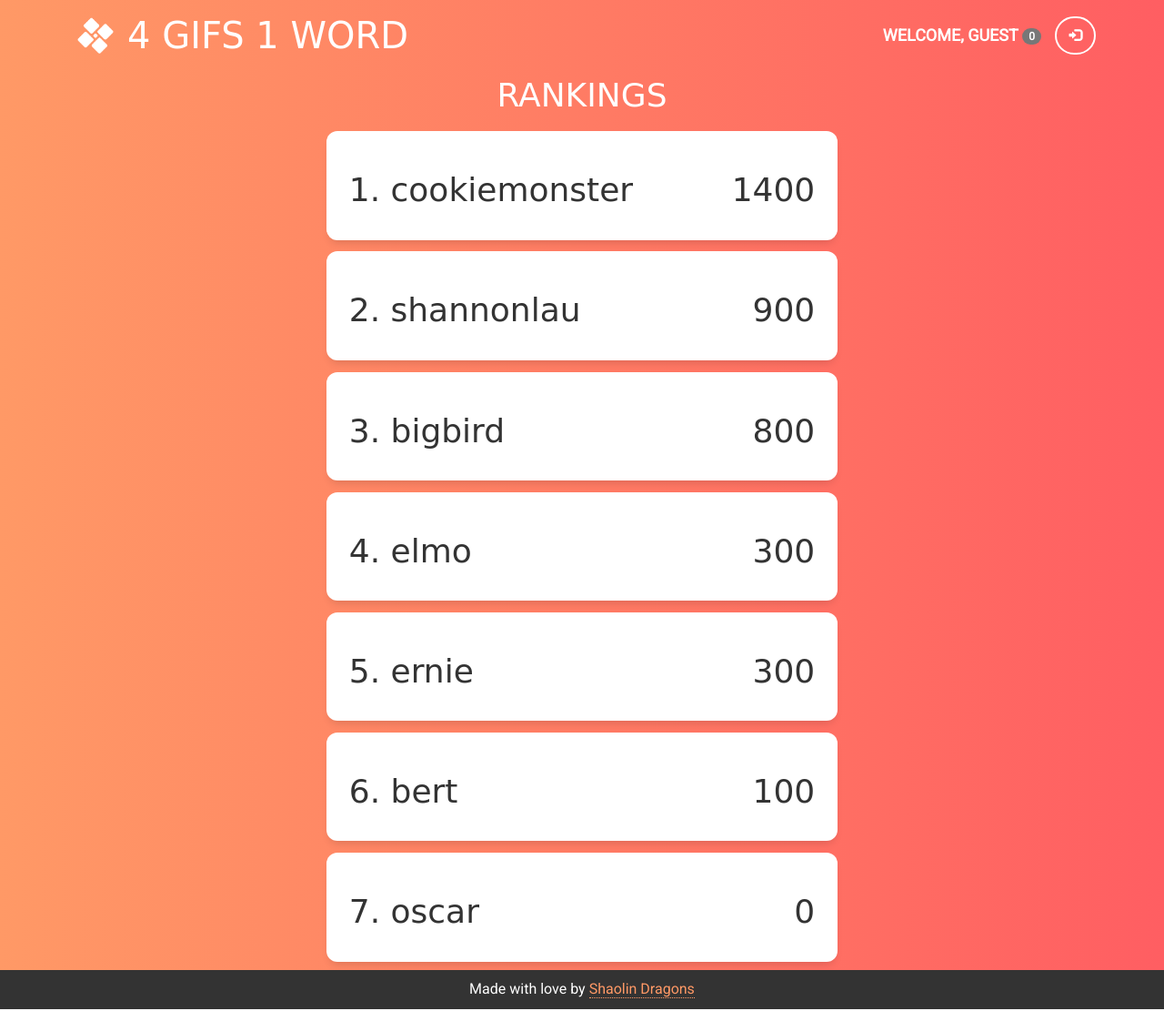
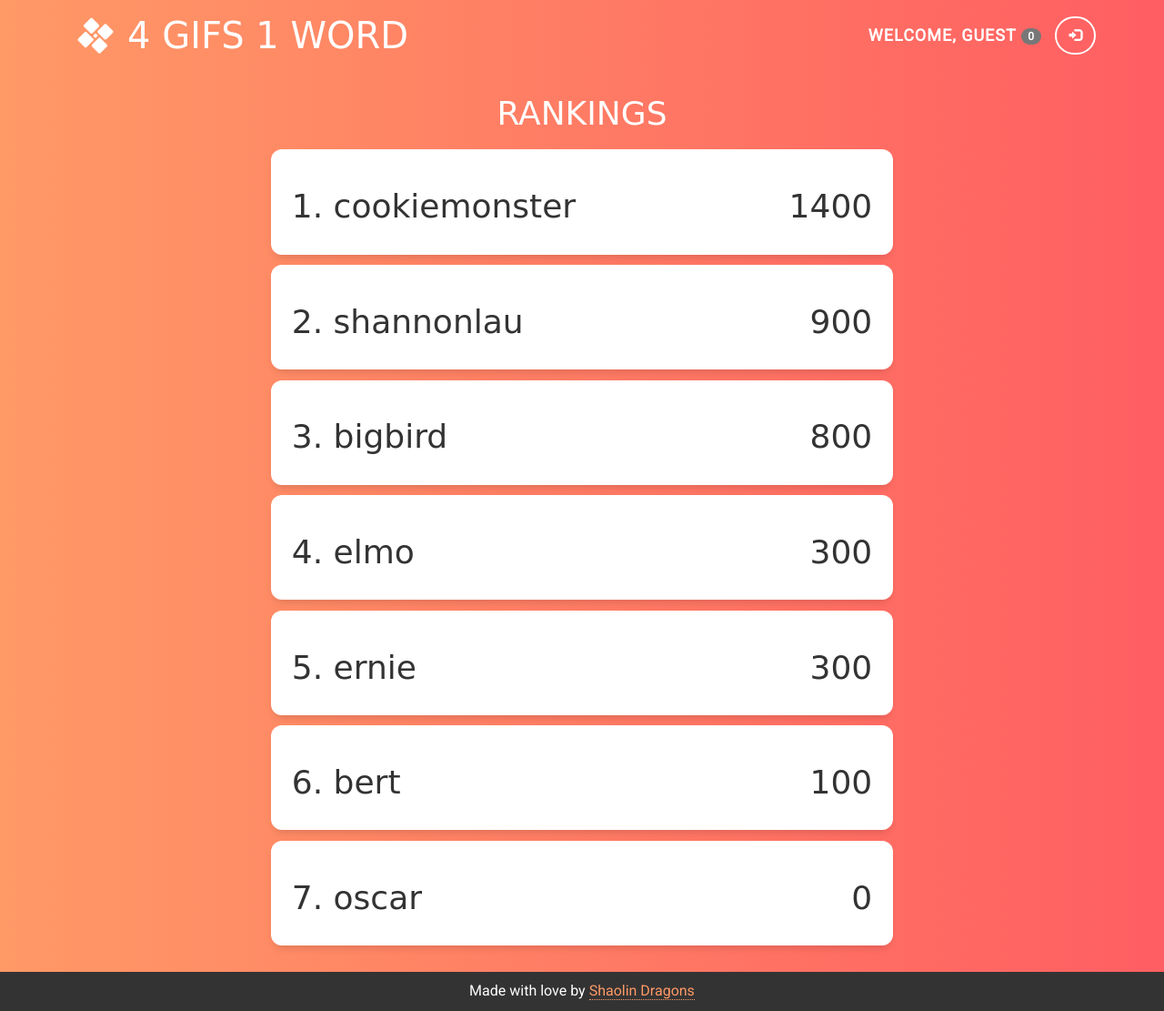
Before and after one commit to JasperCheung/shaolin-dragons, a Flask app: page /rankings in a window 1280 px wide. Shown: the whole page at 91% size. Run offline with Flask 2, Linux system fonts and the light colour scheme; data comes from the database, SQL or seed files in the repository; parts of the project's set-up code (start-up, migrations or seed data) failed here and were passed over; some libraries are stand-ins or nearby versions; some web fonts are replaced.

Commit message:
a buncha stylin

```diff
--- a/static/styles.css
+++ b/static/styles.css
@@ -73,6 +73,10 @@ a, a:hover, a:active, a:visited, a:focus {
   text-shadow: 2px 2px #ff9966;
 }
 
+.space {
+  letter-spacing: 1px;
+}
+
 .navbar-brand, .navbar-brand:hover, navbar-brand:active, .navbar-brand:focus {
   color: white;
   font-family: 'Baloo Chettan', cursive;
@@ -122,7 +126,7 @@ a, a:hover, a:active, a:visited, a:focus {
 .card-stack {
   margin: auto;
   margin-top: 1%;
-  width: 45%;
+  width: 60%;
   padding: 2%;
 }
 
--- a/templates/base.html
+++ b/templates/base.html
@@ -31,7 +31,7 @@ P02 - 4Gifs1Word -->
           {% endif %}
         </div>
         <ul class="nav navbar-nav navbar-right nav-name">
-          <li class="nav-item"><b>WELCOME, {{ username }}</b> <span class="badge">{{ score }}</span></li>
+          <li class="nav-item space"><b>WELCOME, {{ username }}</b> <span class="badge">{{ score }}</span></li>
         </ul>
       </div>
     </nav>
--- a/templates/home.html
+++ b/templates/home.html
@@ -25,7 +25,7 @@ P02 - 4Gifs1Word -->
       </div>
 
       <ul class="nav navbar-nav navbar-right nav-name">
-        <li class="nav-item"><b>WELCOME, {{ username }}</b> <span class="badge">{{ score }}</span></li>
+        <li class="nav-item space"><b>WELCOME, {{ username }}</b> <span class="badge">{{ score }}</span></li>
       </ul>
 
     </div>
--- a/templates/login.html
+++ b/templates/login.html
@@ -17,7 +17,7 @@ P02 - 4Gifs1Word -->
         <a class="btn btn-outline btn-icon" href="/login"><span class="glyphicon glyphicon-log-in"></span></a>
       </div>
       <ul class="nav navbar-nav navbar-right nav-name">
-        <li class="nav-item"><b>WELCOME, GUEST</b> <span class="badge">{{ score }}</span></li>
+        <li class="nav-item space"><b>WELCOME, GUEST</b> <span class="badge">{{ score }}</span></li>
       </ul>
     </div>
   </nav>
--- a/templates/rankings.html
+++ b/templates/rankings.html
@@ -6,6 +6,7 @@ P02 - 4Gifs1Word -->
 {% extends "base.html" %}
 
 {% block content %}
+<div class="container" style="padding-bottom: 20px;">
 <h1>RANKINGS<h1>
   {% for item in rankings %}
   <div class="card card-stack">
@@ -13,5 +14,6 @@ P02 - 4Gifs1Word -->
       <span style="float: right;">{{ rankings[loop.index][1] }}</span>
     </h1>
   </div>
-  {% endfor %}
-  {% endblock %}
+{% endfor %}
+</div>
+{% endblock %}
--- a/templates/signup.html
+++ b/templates/signup.html
@@ -17,7 +17,7 @@
         <a class="btn btn-outline btn-icon" href="/login"><span class="glyphicon glyphicon-log-in"></span></a>
       </div>
       <ul class="nav navbar-nav navbar-right nav-name">
-        <li class="nav-item"><b>WELCOME, GUEST</b> <span class="badge">{{ score }}</span></li>
+        <li class="nav-item space"><b>WELCOME, GUEST</b> <span class="badge">{{ score }}</span></li>
       </ul>
     </div>
   </nav>
```
